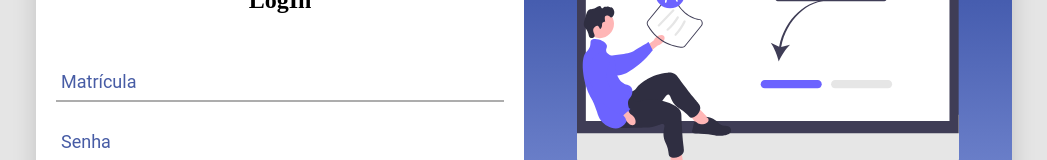
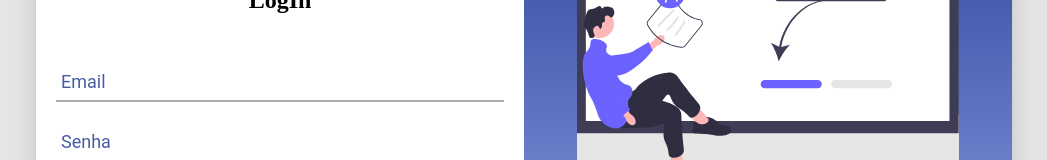
Before and after one commit to zeroCass/eclass-unb-frontend, a React (Create React App) app: page /login in a window 1280 px wide. Shown: the part 333-493 px from the top of the page, without its empty margins (116-1163 px from the left). Built offline with nearby package versions, Linux system fonts and the light colour scheme.

Commit message:
FEAT: Login authentication done

```diff
--- a/src/contexts/AuthContext/actions.js
+++ b/src/contexts/AuthContext/actions.js
@@ -1,10 +1,22 @@
 /* eslint-disable */
+import axios from 'axios'
+import { baseURL } from '../../api/index'
 import * as types from './types'
 
-export const login = async (dispatch) => {
-	const response = await fetch('./users.json')
-	const data = await response.json()
-	dispatch({ type: types.AUTH_LOGIN, payload: { ...data } })
+export const login = async (dispatch, credentials) => {
+	try {
+		const response = await axios.post(`${baseURL}/login/`, credentials)
+		const data = response.data
+		const userData = {
+			token: data.token,
+			...data.user,
+		}
+		dispatch({ type: types.AUTH_LOGIN, payload: { ...userData } })
+	} catch (error) {
+		window.alert(
+			`(STATUS-CODE: ${error.response.status}) errors: ${error.response.data} - ${error.response.message}`,
+		)
+	}
 }
 export const logout = (dispatch) => {
 	dispatch({ type: types.AUTH_LOGOUT, payload: { token: false } })
--- a/src/pages/Login/Login.jsx
+++ b/src/pages/Login/Login.jsx
@@ -12,12 +12,15 @@ export const Login = () => {
 	const authContext = useContext(AuthContext)
 	const { authDispatch } = authContext
 
-	const [registrationID, setRegistrationID] = useState('')
+	const [email, setEmail] = useState('')
 	const [password, setPassword] = useState('')
 
 	const handleSubmit = (event) => {
 		event.preventDefault()
-		login(authDispatch)
+		login(authDispatch, {
+			email,
+			password,
+		})
 	}
 
 	return (
@@ -29,13 +32,13 @@ export const Login = () => {
 				buttonsContainer={<ButtonsContainer />}
 				formComponents={[
 					<TextInput
-						key="registrationID"
+						key="email"
 						type="text"
-						id="registrationID"
-						onChange={(e) => setRegistrationID(e.target.value)}
-						value={registrationID}
+						id="email"
+						onChange={(e) => setEmail(e.target.value)}
+						value={email}
 						required={true}
-						labelValue="Matrícula"
+						labelValue="Email"
 					/>,
 					<TextInput
 						key="password"
```
